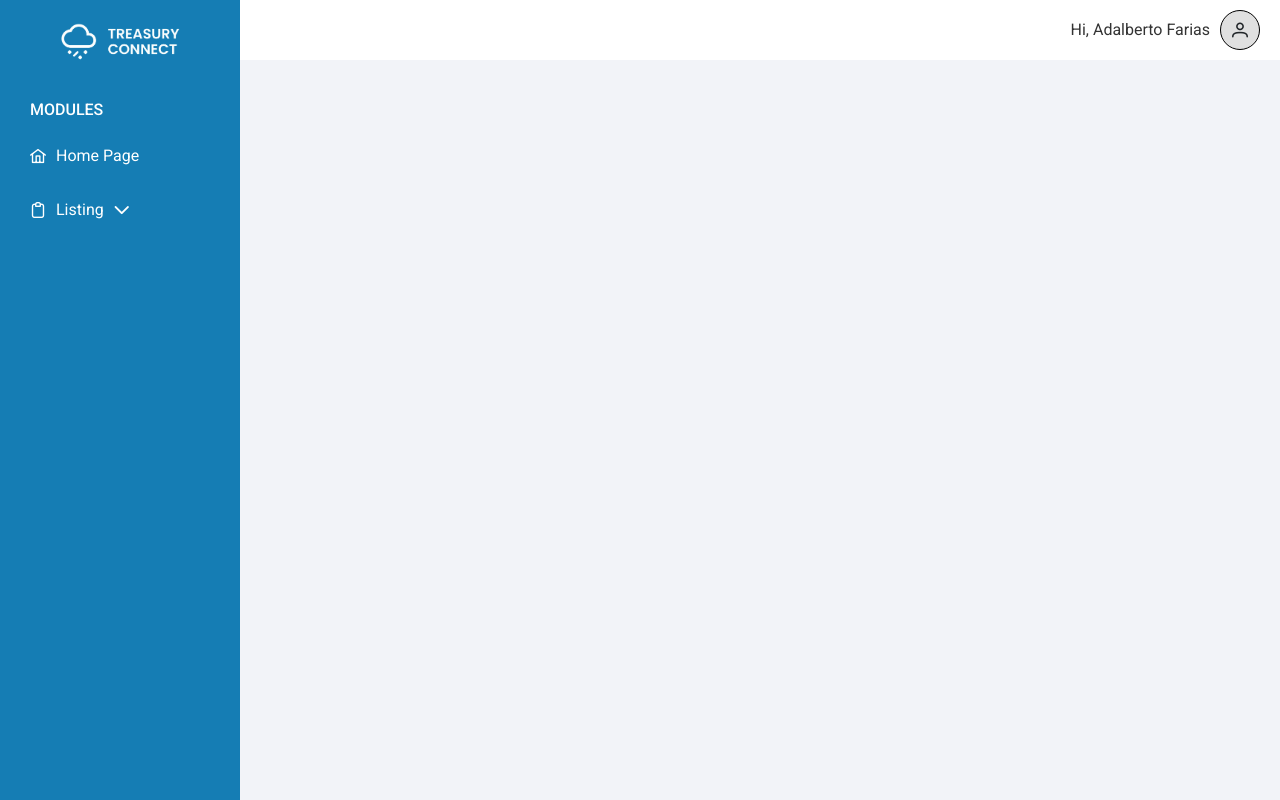
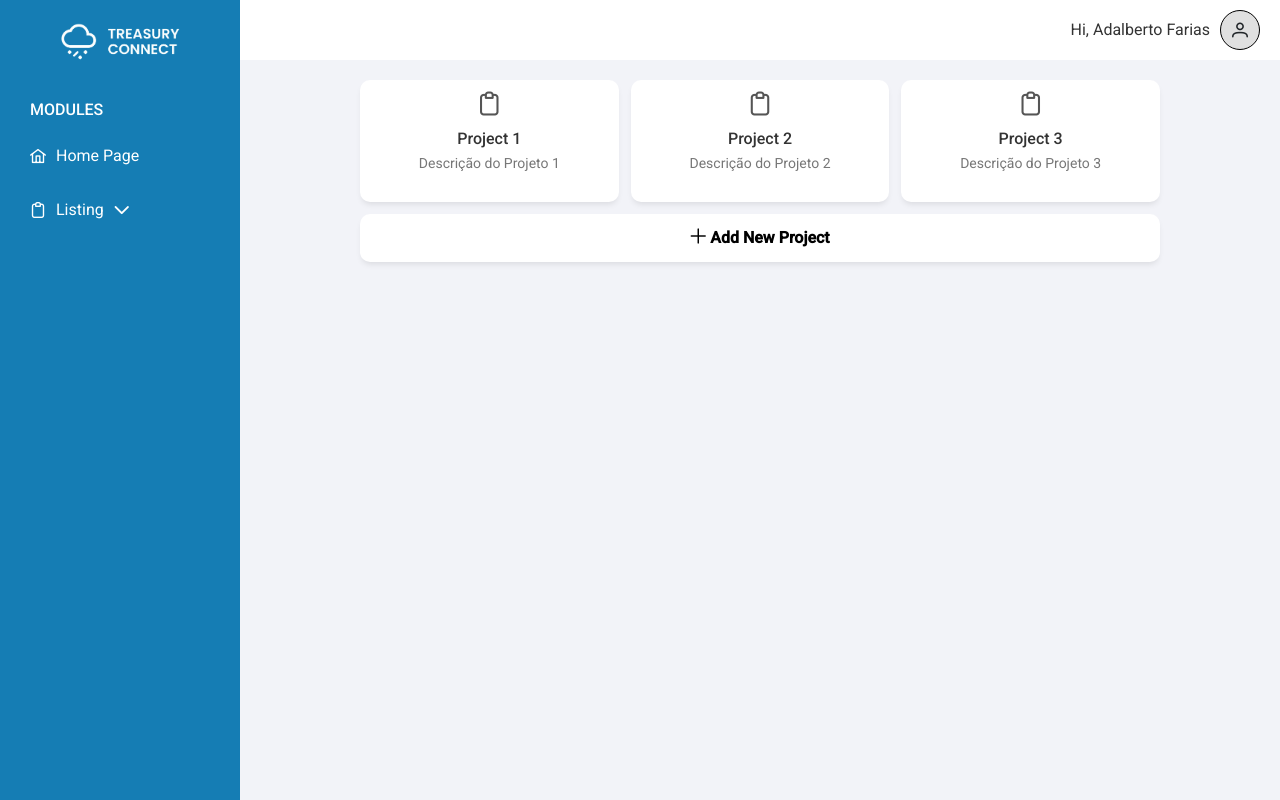
Before and after one commit to treasury-playground/frontend-modelo, an Angular app: page /menu in a window 1280 px wide. Before the commit this address led to /. Built offline with nearby package versions, Linux system fonts and the light colour scheme; data requests are answered from the project's data file.

Commit message:
feat: cria um novo componente main-layout e move o componente para uma nova rota

```diff
--- a/src/app/app.component.html
+++ b/src/app/app.component.html
@@ -1,7 +1 @@
-<div class="main-layout">
-    <app-sidebar></app-sidebar>
-    <app-page-container>
-        <app-top-bar></app-top-bar>
-        <router-outlet></router-outlet>
-    </app-page-container>
-</div>
+<router-outlet></router-outlet>
--- a/src/app/app.component.ts
+++ b/src/app/app.component.ts
@@ -10,7 +10,7 @@
   selector: 'app-root',
   templateUrl: './app.component.html',
   styleUrls: ['./app.component.css'],
-  imports: [RouterOutlet, SidebarComponent, PageContainerComponent, TopBarComponent]
+  imports: [RouterOutlet]
 })
 export class AppComponent implements OnInit {
   usuarios: any[] = [];
--- /dev/null
+++ b/src/app/components/main-layout/main-layout.component.css
@@ -0,0 +1,19 @@
+.main-layout {
+    display: flex;
+    height: 100vh;
+    width: 100vw;
+    overflow: hidden;
+}
+
+app-sidebar {
+    width: 18.75vw;
+    height: 100vh;
+    flex-shrink: 0;
+    display: flex;
+    flex-direction: column;
+}
+
+app-page-container {
+    flex-grow: 1;
+    height: 100vh;
+}
--- /dev/null
+++ b/src/app/components/main-layout/main-layout.component.html
@@ -0,0 +1,7 @@
+<div class="main-layout">
+  <app-sidebar></app-sidebar>
+  <app-page-container>
+    <app-top-bar></app-top-bar>
+    <router-outlet></router-outlet>
+  </app-page-container>
+</div>
--- /dev/null
+++ b/src/app/components/register/register.component.ts
@@ -0,0 +1,31 @@
+import { Component } from '@angular/core';
+import { CommonModule } from '@angular/common';
+import { FormsModule } from '@angular/forms';
+import { Router } from '@angular/router';
+
+@Component({
+  selector: 'app-register',
+  standalone: true,
+  imports: [CommonModule, FormsModule],
+  templateUrl: './register.component.html',
+  styleUrls: ['./register.component.css']
+})
+export class RegisterComponent {
+  data: any = {
+    role: 'student',
+    fullName: '',
+    email: '',
+    password: '',
+    confirmPassword: '',
+    occupationArea: '',
+    formationArea: '',
+    participants: []
+  };
+
+  constructor(private router: Router) { }
+
+  createAccount(): void {
+    console.log('Dados do registro:', this.data);
+    this.router.navigate(['/menu']);
+  }
+}
```
Also changed, not shown: src/app/app.routes.ts (+15 -3 lines), src/app/components/main-layout/main-layout.component.ts (added, +15 -0 lines), 1 other file (tests, documents, lock files or other folders).
